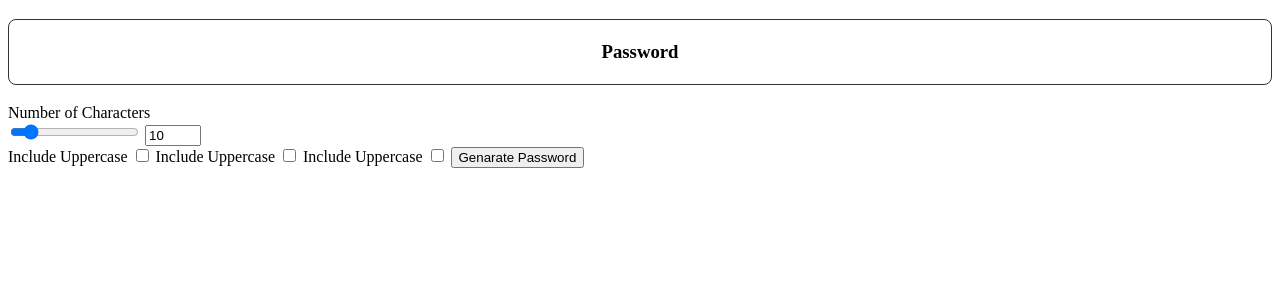
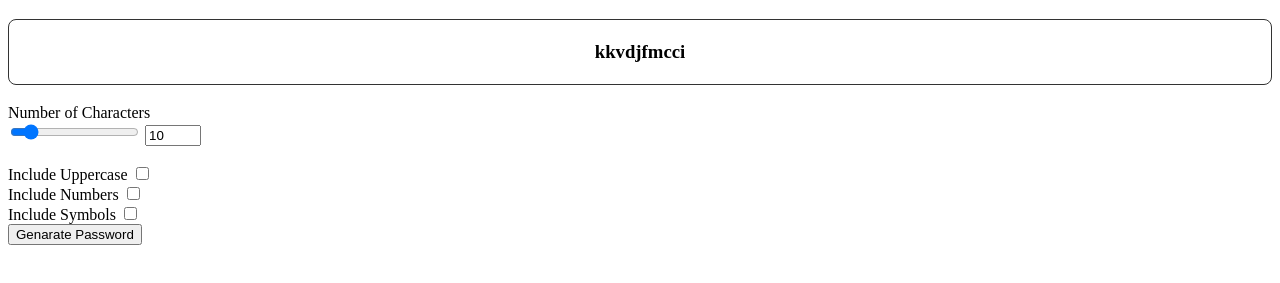
Before and after one commit to mahela98/Password-Generator-, a plain HTML site: page index.html in a window 1280 px wide. Both pictures are taken after a click on the button "Genarate Password". Shown: the part 61-344 px from the top of the page. Drawn offline with Linux system fonts and the light colour scheme.

Commit message:
created password genaration with ASCII cheat sheet

```diff
--- a/index.html
+++ b/index.html
@@ -14,7 +14,7 @@
 
     <div class="container">
         <h1>Password Generator</h1>
-        <h3 class="paswordDisplay">Password</h3>
+        <h3 class="paswordDisplay" id="passwordDisplay">Password</h3>
         <form action="" class="form" id="passwordGenetatorForm">
             <label for="characterAmountNumber"> Number of Characters</label>
            <div>
@@ -22,15 +22,16 @@
             <input type="number" name="" id="characterAmountNumber" min="5" max="50" value="10">
 
            </div>
+           <br>
             <label for="includeUppercase">Include Uppercase</label>
             <input type="checkbox" name="" id="includeUppercase">
-
-            <label for="includeNumbers">Include Uppercase</label>
+            <br>
+            <label for="includeNumbers">Include Numbers</label>
             <input type="checkbox" name="" id="includeNumbers">
-
-            <label for="includeSymbols">Include Uppercase</label>
+            <br>
+            <label for="includeSymbols">Include Symbols</label>
             <input type="checkbox" name="" id="includeSymbols">
-
+            <br>
             <button type="submit"> Genarate Password</button>
 
         </form>
--- a/script.js
+++ b/script.js
@@ -2,25 +2,72 @@ const characterAmountNumber = document.getElementById('characterAmountNumber');
 const characterAmountRange = document.getElementById('characterAmountRange');
 const form = document.getElementById('passwordGenetatorForm');
 
-const includeUppercase = document.getElementById('includeUppercase');
-const includeNumbers = document.getElementById('includeNumbers');
-const includeSymbols = document.getElementById('includeSymbols');
+const includeUppercaseElement = document.getElementById('includeUppercase');
+const includeNumbersElement = document.getElementById('includeNumbers');
+const includeSymbolsElement = document.getElementById('includeSymbols');
+const passworddisplay = document.getElementById('passwordDisplay');
 
-characterAmountNumber.addEventListener('input',syncCharacterAmount);
-characterAmountRange.addEventListener('input',syncCharacterAmount);
 
-form.addEventListener('submit',e => {
+// gets characters from ASCII Table and Cheat sheet
+const UPPERCASE_CHAR_CODES = arrayFromLowToHigh(65, 90);
+const LOWERCASE_CHAR_CODES = arrayFromLowToHigh(97, 122);
+const NUMBER_CHAR_CODES = arrayFromLowToHigh(48, 57);
+const SYMBOL_CHAR_CODES = arrayFromLowToHigh(33, 47).concat(
+    arrayFromLowToHigh(58, 64)
+).concat(
+    arrayFromLowToHigh(91, 96)
+).concat(
+    arrayFromLowToHigh(123, 126)
+)
+
+characterAmountNumber.addEventListener('input', syncCharacterAmount);
+characterAmountRange.addEventListener('input', syncCharacterAmount);
+
+form.addEventListener('submit', e => {
     e.preventDefault();
 
-const characterAmount = characterAmountNumber.value;
+    const characterAmount = characterAmountNumber.value;
+    const includeUppercase = includeUppercaseElement.checked;
+    const includeNumbers = includeNumbersElement.checked;
+    const includeSymbols = includeSymbolsElement.checked;
 
-    const password = genaratePassword(characterAmount,includeUppercase,includeNumbers,includeSymbols);
+    const password = genaratePassword(characterAmount, includeUppercase, includeNumbers, includeSymbols);
+    passworddisplay.innerText = password;
 })
 
-function syncCharacterAmount(e){
+
+function genaratePassword(characterAmount, includeUppercase, includeNumbers, includeSymbols) {
+    let charCodes = LOWERCASE_CHAR_CODES;
+    if(includeUppercase){
+        charCodes = charCodes.concat(UPPERCASE_CHAR_CODES);
+    }
+    if(includeNumbers){
+        charCodes = charCodes.concat(NUMBER_CHAR_CODES);
+    }
+    if(includeSymbols){
+        charCodes = charCodes.concat(SYMBOL_CHAR_CODES);
+    }
+// console.log(UPPERCASE_CHAR_CODES);
+    const passwordCharacter =[];
+    for (let index = 0; index < characterAmount; index++) {
+        const characterCode = charCodes[Math.floor(Math.random() * charCodes.length)]
+        passwordCharacter.push(String.fromCharCode(characterCode));
+    }
+    return passwordCharacter.join('');
+}
+
+function arrayFromLowToHigh(low,high) {
+    const array = [];
+    for (let i = low; i <= high; i++) {
+        array.push(i);
+    }
+    return array;
+}
+
+function syncCharacterAmount(e) {
 
     const value = e.target.value;
 
-    characterAmountNumber.value= value;
-    characterAmountRange.value= value;
+    characterAmountNumber.value = value;
+    characterAmountRange.value = value;
 }
```
